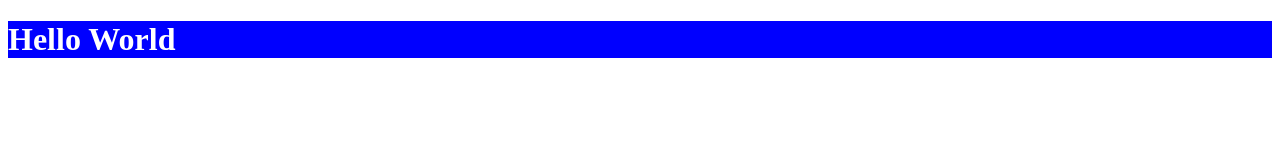
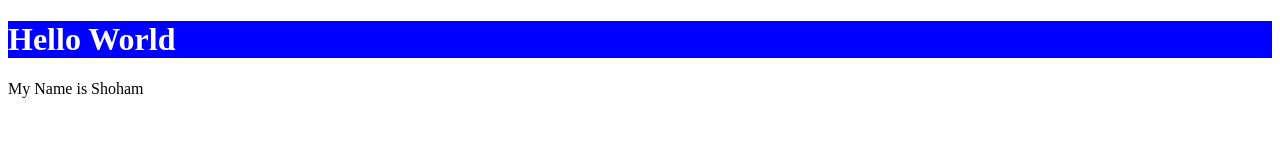
Before and after one commit to TalyaNeppe/training, a plain HTML site: page index.html in a window 1280 px wide. Drawn offline with Linux system fonts and the light colour scheme.

Commit message:
adding my name

```diff
--- a/index.html
+++ b/index.html
@@ -8,5 +8,6 @@
 </head>
 <body>
     <h1>Hello World</h1>
+    <p>My Name is Shoham</p>
 </body>
 </html>
```
